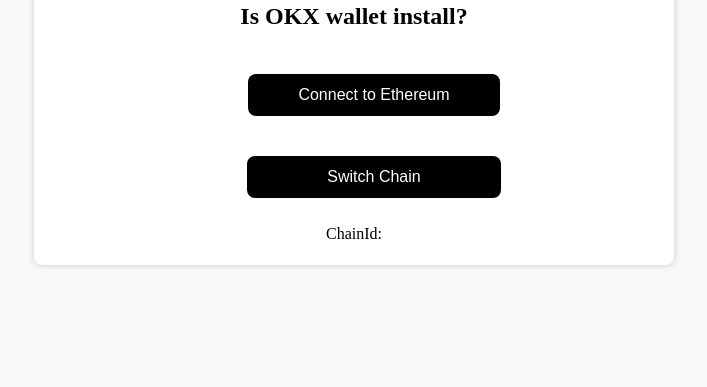
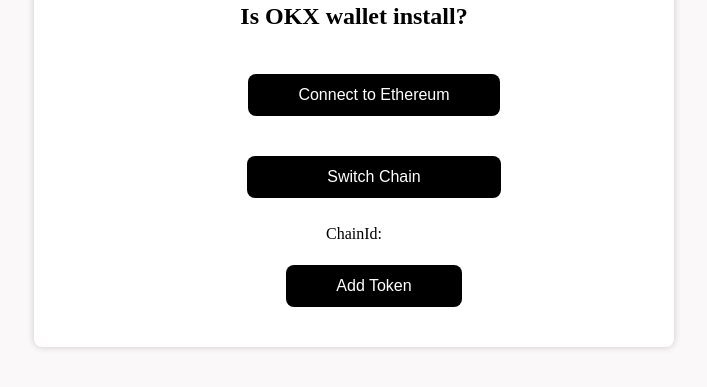
Before and after one commit to mafindijr/okx-wallet-integration, a plain HTML site: page index.html in a window 1280 px wide. Shown: the part 165-552 px from the top of the page, without its empty margins (286-993 px from the left). Drawn offline with Linux system fonts and the light colour scheme.

Commit message:
feat: comments some ines of code for feature use

```diff
--- a/index.html
+++ b/index.html
@@ -84,6 +84,9 @@
             <button class="switchChainButton btn">Switch Chain</button>
             ChainId: <label class="chainId"></label>
         </div>
+        <div>
+            <button class="addTokenButton btn">Add Token</button>
+        </div>
 
 
     </div>
@@ -165,6 +168,63 @@
 
             }
         })
+
+        //step 5 Adding ERC20 tokens
+
+        //Below is the MTK token contract code, which assigns 10000 tokens to the deployer:
+
+        // SPDX-License-Identifier: MIT
+        // // Compatible with OpenZeppelin Contracts ^5.0.0
+        // pragma solidity ^0.8.20;
+
+        // import "@openzeppelin/contracts/token/ERC20/ERC20.sol";
+        // import "@openzeppelin/contracts/access/Ownable.sol";
+
+        // contract MyToken is ERC20, Ownable {
+        //     constructor(address initialOwner)
+        //         ERC20("MyToken", "MTK")
+        //         Ownable(initialOwner)
+        //     {
+        //         _mint(msg.sender, 10000 * 10 ** decimals());
+        //     }
+        // }
+
+
+        //To add a token to the wallet, OKX provides the wallet_watchAsset method. Below is an example of how to use this method to add a token:
+        //Deploy the contract to the Sepolia testnet and get the contract address.
+        //https://sepolia.etherscan.io/address/0x8B5977Eb4B204a93fD153216Be4a66fB7Fc71bd8
+
+        // const addTokenButton = document.querySelector('.addTokenButton btn');
+        // addTokenButton.addEventListener('click', async () => {
+        //     const tokenAddress = "0x8B5977Eb4B204a93fD153216Be4a66fB7Fc71bd8";
+        //     const tokenSymbol = "MIT";
+        //     const tokenDecimals = 18;
+        //     const tokenImage = "https://www.shutterstock.com/image-vector/web-30-typography-on-futuristic-260nw-2126710844.jpg";
+
+        //     try {
+        //         //was added is a boolean. like any RPC method, an error may be thrown.
+        //         const wasAdded = await okxwallet.request({
+        //             method: "wallet_watchAsset",
+        //             params: {
+        //                 type: ERC20, // Initially only supports ERC20, but eventually more!
+        //                 options: {
+        //                     address: tokenAddress, // The address that the token is at.
+        //                     symbol: tokenSymbol,  // A ticker symbol or shorthand, up to 5 chars.
+        //                     decimals: tokenDecimals,  // The number of decimals in the token
+        //                     image: tokenImage,  // A string url of the token logo
+        //                 }
+        //             }
+        //         });
+
+        //         if (wasAdded) {
+        //             console.log("Thanks you for your interest!");
+        //         } else {
+        //             console.log("Your loss!");
+        //         }
+        //     } catch (error) {
+        //         console.log(error);
+        //     }
+        // })
     </script>
 </body>
 
```
